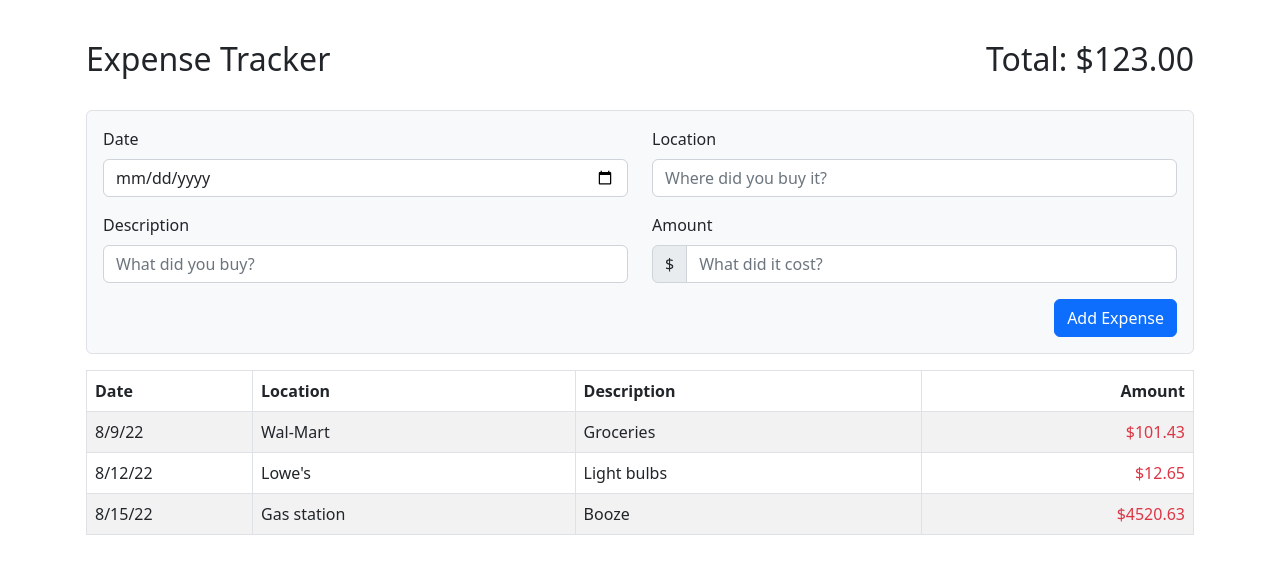
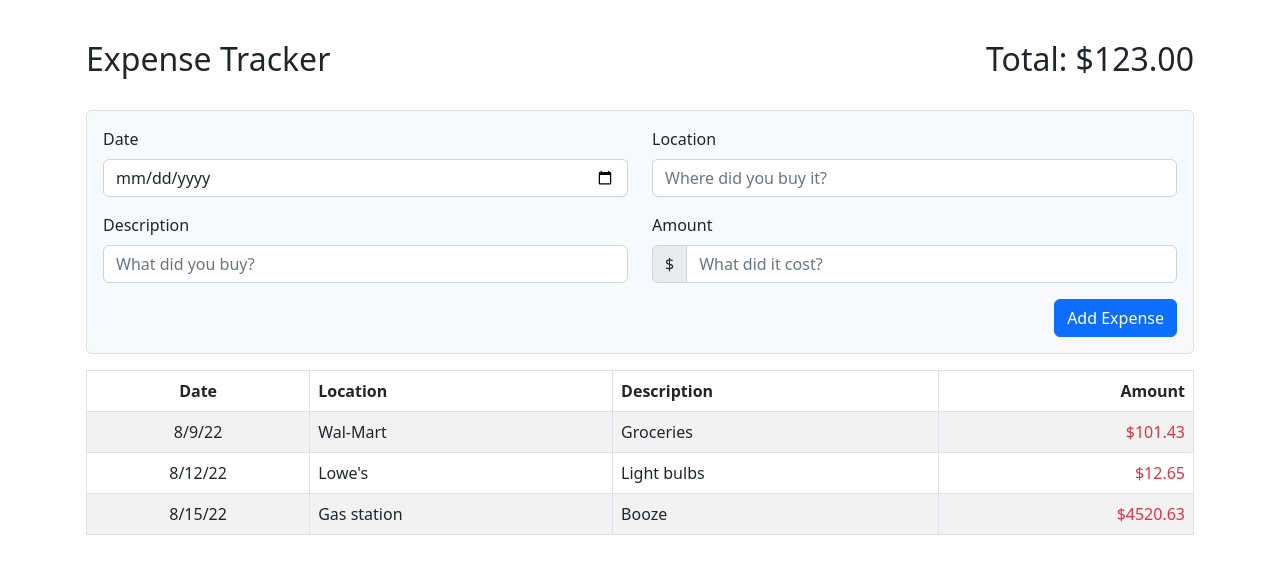
Before and after one commit to et-codes/expense-tracker, a React (Create React App) app: page / in a window 1280 px wide. Shown: the top 574 px of the page. Built offline with nearby package versions, Linux system fonts and the light colour scheme.

Commit message:
Various updates.

```diff
--- a/src/App.js
+++ b/src/App.js
@@ -5,10 +5,19 @@ import ExpenseForm from './components/ExpenseForm';
 import ExpenseTable from './components/ExpenseTable';
 
 class App extends Component {
+  constructor(props) {
+    super(props);
+
+    this.state = {
+      expenses: [],
+      total: 0
+    }
+  }
+
   render() {
     return (
       <Container className="p-3">
-        <Header />
+        <Header total={this.state.total} />
         <ExpenseForm />
         <div className="mt-3">
           <ExpenseTable />
--- a/src/components/ExpenseForm.js
+++ b/src/components/ExpenseForm.js
@@ -6,9 +6,20 @@ import Row from 'react-bootstrap/Row';
 import ExpenseFormItem from './ExpenseFormItem';
 
 class ExpenseForm extends Component {
+  constructor(props) {
+    super(props);
+    this.state = { expenses: [] };
+    this.addExpense = this.addExpense.bind(this);
+  }
+
+  addExpense(e) {
+    console.log('Expense submitted');
+    e.preventDefault();
+  }
+
   render() {
     return (
-      <Form className="border rounded bg-light p-3">
+      <Form className="border rounded bg-light p-3" onSubmit={this.addExpense}>
         <Row>
           <Col md={6}>
             <ExpenseFormItem
--- a/src/components/ExpenseItem.js
+++ b/src/components/ExpenseItem.js
@@ -6,7 +6,7 @@ class ExpenseItem extends Component {
 
     return (
       <tr>
-        <td>{date}</td>
+        <td className="text-center">{date}</td>
         <td>{location}</td>
         <td>{description}</td>
         <td className="text-danger text-end">{amount}</td>
--- a/src/components/ExpenseTable.js
+++ b/src/components/ExpenseTable.js
@@ -34,14 +34,14 @@ class ExpenseTable extends Component {
       <Table striped bordered hover>
         <thead>
           <tr>
-            <th style={{ width: '15%' }}>Date</th>
+            <th className="text-center">Date</th>
             <th>Location</th>
             <th>Description</th>
             <th className="text-end">Amount</th>
           </tr>
         </thead>
         <tbody>
-          {[...expensesToDisplay]}
+          {expensesToDisplay}
         </tbody>
       </Table>
     );
```
